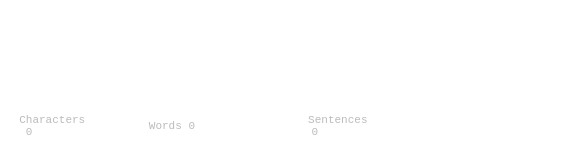
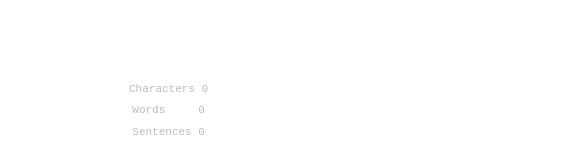
Before and after one commit to stephenmatheis/line-writer, a React (Vite) app: page / in a window 390 px wide. Shown: the part 693-841 px from the top of the page, 585 px wide, since content can reach past the window. Built offline with nearby package versions, Linux system fonts and the light colour scheme.

Commit message:
feat: mobile layout (WIP)

```diff
--- a/src/components/editor/editor.module.scss
+++ b/src/components/editor/editor.module.scss
@@ -6,6 +6,28 @@
     margin: 0 auto;
 
     // background-color: #ff000030;
+
+    &,
+    .overlay,
+    textarea {
+        width: 70ch;
+    }
+
+    @media (max-width: 700px) {
+        &,
+        .overlay,
+        textarea {
+            width: 40ch;
+        }
+    }
+
+    @media (max-width: 404px) {
+        &,
+        .overlay,
+        textarea {
+            width: 35ch;
+        }
+    }
 
     .overlay,
     textarea {
--- a/src/components/editor/editor.tsx
+++ b/src/components/editor/editor.tsx
@@ -10,9 +10,6 @@ import {
 } from 'react';
 import { StatusBar } from '@/components/statusbar';
 import styles from './editor.module.scss';
-
-const chars = 70;
-const width = `${chars}ch`;
 
 export function Editor() {
     const [content, setContent] = useState(localStorage.getItem('note') || '');
@@ -89,6 +86,9 @@ export function Editor() {
     }, [cursorPos]);
 
     useEffect(() => {
+        const chars =
+            window.innerWidth < 404 ? 35 : window.innerWidth < 700 ? 40 : 70;
+
         if (content.length <= chars) {
             return;
         }
@@ -130,17 +130,12 @@ export function Editor() {
 
     return (
         <>
-            <div className={styles.editor} style={{ width }}>
-                <div
-                    className={styles.overlay}
-                    style={{ width }}
-                    aria-hidden="true"
-                >
+            <div className={styles.editor}>
+                <div className={styles.overlay} aria-hidden="true">
                     {highlightText(content)}
                 </div>
                 <textarea
                     ref={textAreaRef}
-                    style={{ width }}
                     value={content}
                     onChange={handleInput}
                     onPaste={handlePaste}
--- a/src/components/menu-button/menu-button.module.scss
+++ b/src/components/menu-button/menu-button.module.scss
@@ -7,8 +7,8 @@
     .btn {
         cursor: pointer;
         border: none;
-        background: none;
-        border-radius: 3px;
+        background-color: var(--background-color);
+        border-radius: 50%;
         padding: 0;
         height: 44px;
         width: 44px;
@@ -16,6 +16,7 @@
         align-items: center;
         justify-content: center;
         gap: 4px;
+        box-shadow: 0 0 1rem 2rem var(--background-color);
 
         &:hover {
             .bar {
--- a/src/components/statusbar/statusbar.module.scss
+++ b/src/components/statusbar/statusbar.module.scss
@@ -6,16 +6,19 @@
     display: flex;
     align-items: center;
     justify-content: center;
-    gap: 4ch;
+    gap: 1ch;
     width: 100%;
+    max-width: 60ch;
     padding: 1rem 0;
     background-color: var(--background-color);
     box-shadow: 0 0 2rem 3rem var(--background-color);
     z-index: 10;
-    max-width: 60ch;
+
+    @media (max-width: 404px) {
+        flex-direction: column;
+    }
 
     .item {
-        flex: 1;
         text-align: center;
         color: var(--muted);
         font-size: 11px;
@@ -27,7 +30,7 @@
         span {
             color: var(--muted);
             display: inline-block;
-            min-width: 8ch;
+            min-width: 9ch;
             text-align: left;
         }
     }
--- a/src/components/statusbar/statusbar.tsx
+++ b/src/components/statusbar/statusbar.tsx
@@ -21,21 +21,24 @@ export function StatusBar({ content }: { content: string }) {
                     [styles.hide]: hideChars,
                 })}
             >
-                Characters <span>{chars.toLocaleString()}</span>
+                <span style={{ width: '10ch' }}>Characters</span>{' '}
+                <span>{chars.toLocaleString()}</span>
             </div>
             <div
                 className={classNames(styles.item, {
                     [styles.hide]: hideWords,
                 })}
             >
-                Words <span>{words.toLocaleString()}</span>
+                <span style={{ width: '5ch' }}>Words</span>{' '}
+                <span>{words.toLocaleString()}</span>
             </div>
             <div
                 className={classNames(styles.item, {
                     [styles.hide]: hideSentences,
                 })}
             >
-                Sentences <span>{sentences.toLocaleString()}</span>
+                <span style={{ width: '9ch' }}>Sentences</span>{' '}
+                <span>{sentences.toLocaleString()}</span>
             </div>
         </div>
     );
```
